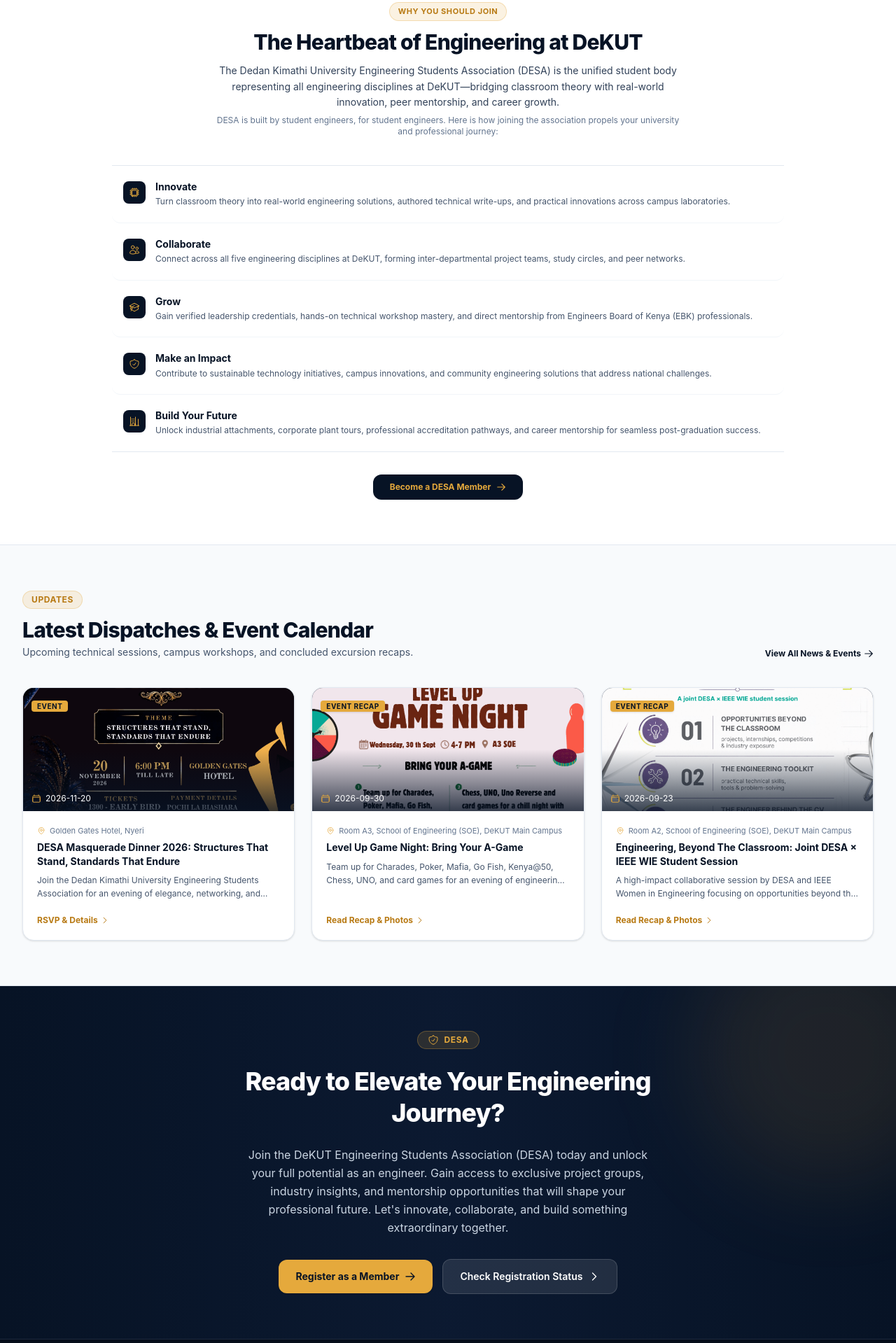
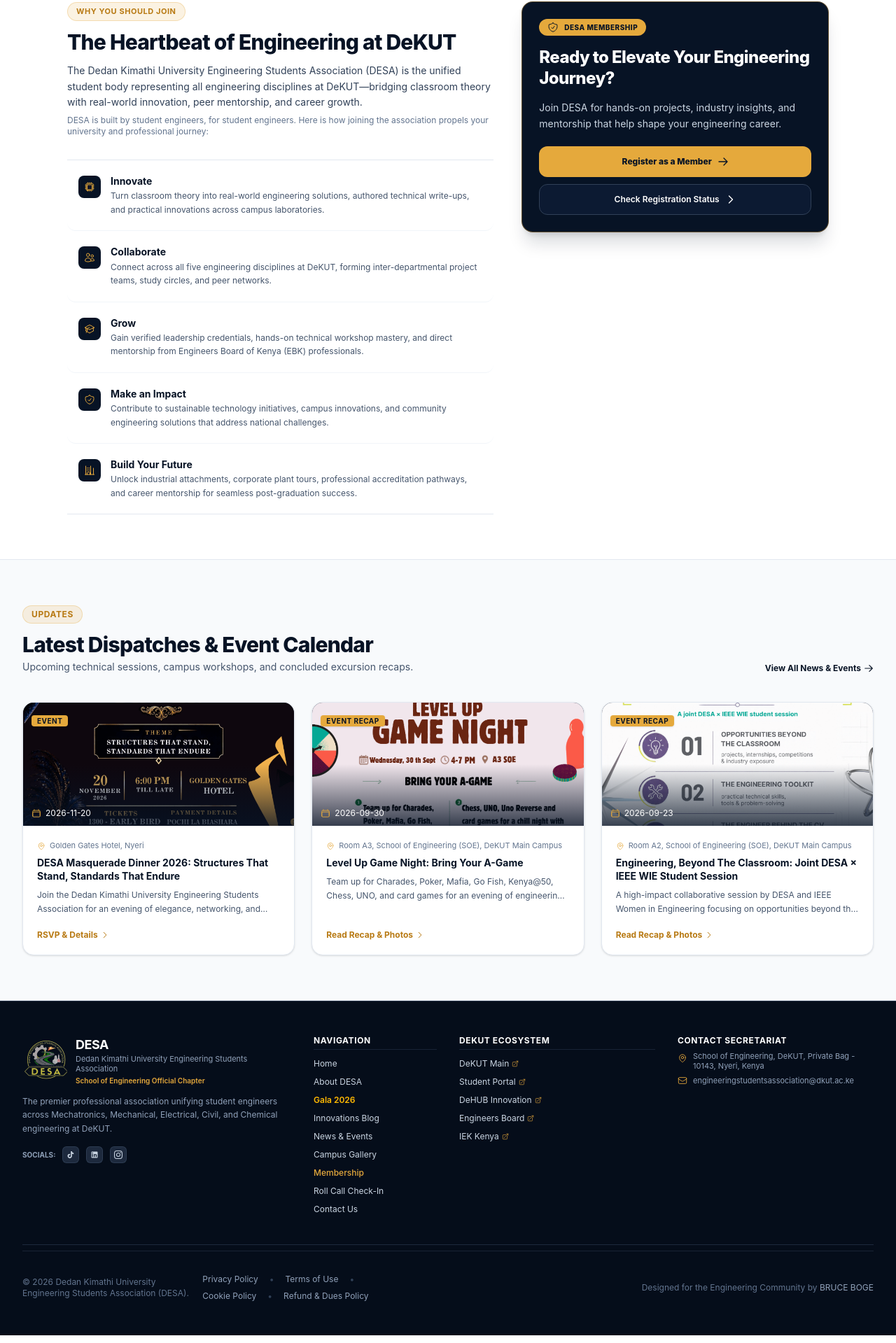
Before and after one commit to bruceboge/DESA-WEB, a Next.js app: page / in a window 1280 px wide. Shown: the part 878-2797 px from the top of the page at 70% size. Built offline with nearby package versions, Linux system fonts and the light colour scheme; no server answers.

Commit message:
etids display of  membership CTA banner

```diff
--- a/src/app/page.tsx
+++ b/src/app/page.tsx
@@ -3,7 +3,6 @@ import type { Metadata } from "next";
 import Hero from "@/components/Hero";
 import ThreePillars from "@/components/ThreePillars";
 import LatestDispatches from "@/components/LatestDispatches";
-import CommandCtaBanner from "@/components/CommandCtaBanner";
 import { getAllPosts } from "@/lib/posts";
 
 export const metadata: Metadata = {
@@ -48,7 +47,6 @@ export default async function HomePage() {
       <Hero />
       <ThreePillars />
       <LatestDispatches posts={posts} />
-      <CommandCtaBanner />
     </>
   );
 }
--- a/src/components/CommandCtaBanner.tsx
+++ b/src/components/CommandCtaBanner.tsx
@@ -4,29 +4,25 @@ import { ArrowRightIcon, ShieldCheckIcon, ChevronRightIcon } from "@/components/
 
 export default function CommandCtaBanner() {
   return (
-    <section className="py-14 sm:py-16 bg-[#071325] text-white relative overflow-hidden">
-      {/* Decorative gradient overlay */}
-      <div className="absolute inset-0 bg-gradient-to-r from-[#071325] via-[#0c1a32] to-[#071325] opacity-90" />
-      <div className="absolute -top-24 -right-24 w-96 h-96 rounded-full bg-[#e5a93c]/10 blur-3xl" />
-
-      <div className="relative z-10 max-w-5xl mx-auto px-4 sm:px-6 lg:px-8 text-center space-y-6">
-        <div className="inline-flex items-center gap-2 px-3.5 py-1 rounded-full bg-[#e5a93c]/15 border border-[#e5a93c]/30 text-[#e5a93c] text-xs font-bold uppercase tracking-wider">
+    <aside className="lg:sticky lg:top-24 bg-[#071325] text-white rounded-2xl border border-[#e5a93c]/40 p-5 sm:p-6 shadow-xl shadow-[#071325]/15">
+      <div className="space-y-4">
+        <div className="inline-flex items-center gap-2 px-3 py-1 rounded-full bg-[#e5a93c] text-[#071325] text-[10px] font-extrabold uppercase tracking-wider">
           <ShieldCheckIcon className="w-4 h-4" />
-          <span> DESA</span>
+          <span>DESA Membership</span>
         </div>
 
-        <h2 className="text-2xl sm:text-4xl font-extrabold text-white tracking-tight leading-tight max-w-2xl mx-auto">
+        <h2 className="text-xl sm:text-2xl font-extrabold text-white tracking-tight leading-tight">
           Ready to Elevate Your Engineering Journey?
         </h2>
 
-        <p className="text-sm sm:text-base text-slate-300 max-w-xl mx-auto leading-relaxed">
-          Join the DeKUT Engineering Students Association (DESA) today and unlock your full potential as an engineer. Gain access to exclusive project groups, industry insights, and mentorship opportunities that will shape your professional future. Let&apos;s innovate, collaborate, and build something extraordinary together.
+        <p className="text-sm text-slate-300 leading-relaxed">
+          Join DESA for hands-on projects, industry insights, and mentorship that help shape your engineering career.
         </p>
 
-        <div className="pt-2 flex flex-col sm:flex-row items-stretch sm:items-center justify-center gap-3.5">
+        <div className="pt-1 flex flex-col items-stretch gap-2.5">
           <Link
             href="/membership#register"
-            className="min-h-11 justify-center bg-[#e5a93c] hover:bg-[#d48b12] text-[#071325] text-xs sm:text-sm font-bold px-6 py-3.5 rounded-xl shadow transition-colors flex items-center gap-2"
+            className="min-h-11 justify-center bg-[#e5a93c] hover:bg-[#f0bd5c] text-[#071325] text-xs font-extrabold px-4 py-3 rounded-xl transition-colors flex items-center gap-2"
           >
             <span>Register as a Member</span>
             <ArrowRightIcon className="w-4 h-4" />
@@ -34,13 +30,13 @@ export default function CommandCtaBanner() {
 
           <Link
             href="/membership#lookup"
-            className="min-h-11 justify-center bg-white/10 hover:bg-white/20 text-white text-xs sm:text-sm font-semibold px-6 py-3.5 rounded-xl border border-white/15 transition-colors flex items-center gap-2"
+            className="min-h-11 justify-center bg-[#0c1a32] hover:bg-[#142744] text-white text-xs font-semibold px-4 py-3 rounded-xl border border-slate-700 transition-colors flex items-center gap-2"
           >
             <span>Check Registration Status</span>
             <ChevronRightIcon className="w-4 h-4" />
           </Link>
         </div>
       </div>
-    </section>
+    </aside>
   );
 }
--- a/src/components/ThreePillars.tsx
+++ b/src/components/ThreePillars.tsx
@@ -1,14 +1,12 @@
 import React from "react";
-import Link from "next/link";
 import {
   CpuIcon,
   UsersIcon,
   GraduationCapIcon,
   ShieldCheckIcon,
   BuildingIcon,
-  ChevronRightIcon,
-  ArrowRightIcon,
 } from "@/components/Icons";
+import CommandCtaBanner from "@/components/CommandCtaBanner";
 
 const points = [
   {
@@ -35,17 +33,16 @@ const points = [
     icon: BuildingIcon,
     title: "Build Your Future",
     desc: "Unlock industrial attachments, corporate plant tours, professional accreditation pathways, and career mentorship for seamless post-graduation success.",
-    href: "/membership#register",
-    linkText: "Register Now",
   },
 ];
 
 export default function ThreePillars() {
   return (
     <section className="py-12 sm:py-16 bg-white border-b border-slate-200">
-      <div className="max-w-5xl mx-auto px-4 sm:px-6 lg:px-8">
+      <div className="max-w-6xl mx-auto px-4 sm:px-6 lg:px-8 grid grid-cols-1 lg:grid-cols-[minmax(0,1fr)_minmax(280px,0.72fr)] gap-8 lg:gap-10 items-start">
+        <div>
         {/* Simple Header */}
-        <div className="text-center max-w-2xl mx-auto mb-10">
+        <div className="max-w-2xl mb-8">
           <span className="text-[11px] font-bold uppercase tracking-wider text-[#b87a14] bg-[#e5a93c]/15 px-3 py-1 rounded-full border border-[#e5a93c]/30 inline-block mb-3">
             Why You Should Join
           </span>
@@ -89,16 +86,8 @@ export default function ThreePillars() {
           })}
         </div>
 
-        {/* Subtle CTA link */}
-        <div className="text-center pt-8">
-          <Link
-            href="/membership#register"
-            className="inline-flex items-center gap-2 bg-[#071325] hover:bg-[#0c1a32] text-[#e5a93c] text-xs font-bold px-6 py-2.5 rounded-xl transition-colors shadow-xs"
-          >
-            <span>Become a DESA Member</span>
-            <ArrowRightIcon className="w-3.5 h-3.5" />
-          </Link>
         </div>
+        <CommandCtaBanner />
       </div>
     </section>
   );
```
